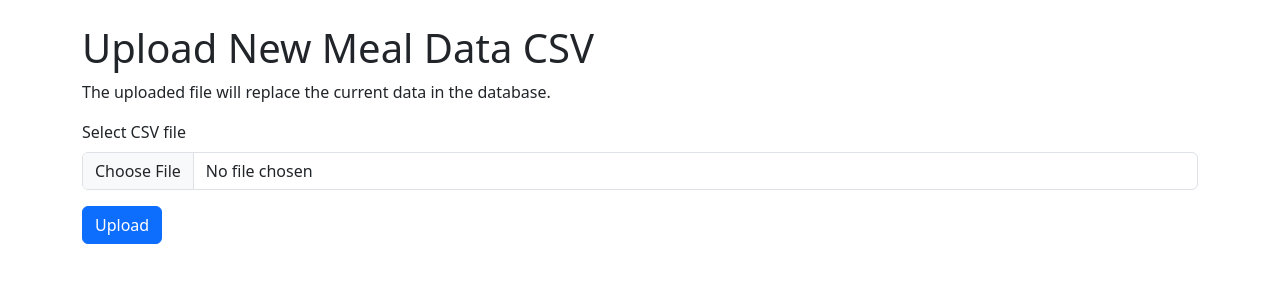
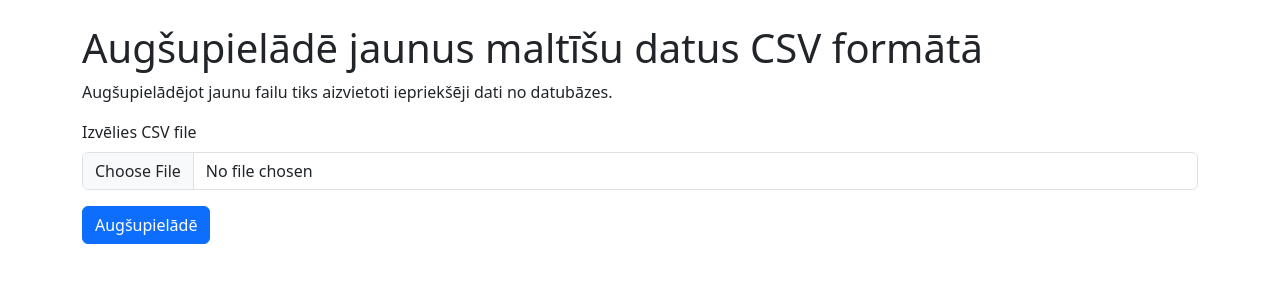
Before and after one commit to muravskye/Programmesana, a Flask app: page /upload in a window 1280 px wide. Shown: the part 56-356 px from the top of the page. Run offline with Flask 3, Linux system fonts and the light colour scheme; some libraries are stand-ins or nearby versions.

Commit message:
Update upload.html

```diff
--- a/templates/upload.html
+++ b/templates/upload.html
@@ -29,14 +29,14 @@
       </div>
     </nav>
     <div class="container mt-4">
-        <h1>Upload New Meal Data CSV</h1>
-        <p>The uploaded file will replace the current data in the database.</p>
+        <h1>Augšupielādē jaunus maltīšu datus CSV formātā</h1>
+        <p>Augšupielādējot jaunu failu tiks aizvietoti iepriekšēji dati no datubāzes.</p>
         <form method=post enctype=multipart/form-data>
           <div class="mb-3">
-            <label for="file" class="form-label">Select CSV file</label>
+            <label for="file" class="form-label">Izvēlies CSV file</label>
             <input type=file name=file class="form-control" id="file" required>
           </div>
-          <button type=submit class="btn btn-primary">Upload</button>
+          <button type=submit class="btn btn-primary">Augšupielādē</button>
         </form>
     </div>
     <script src="https://cdn.jsdelivr.net/npm/bootstrap@5.3.0/dist/js/bootstrap.bundle.min.js"></script>
```
